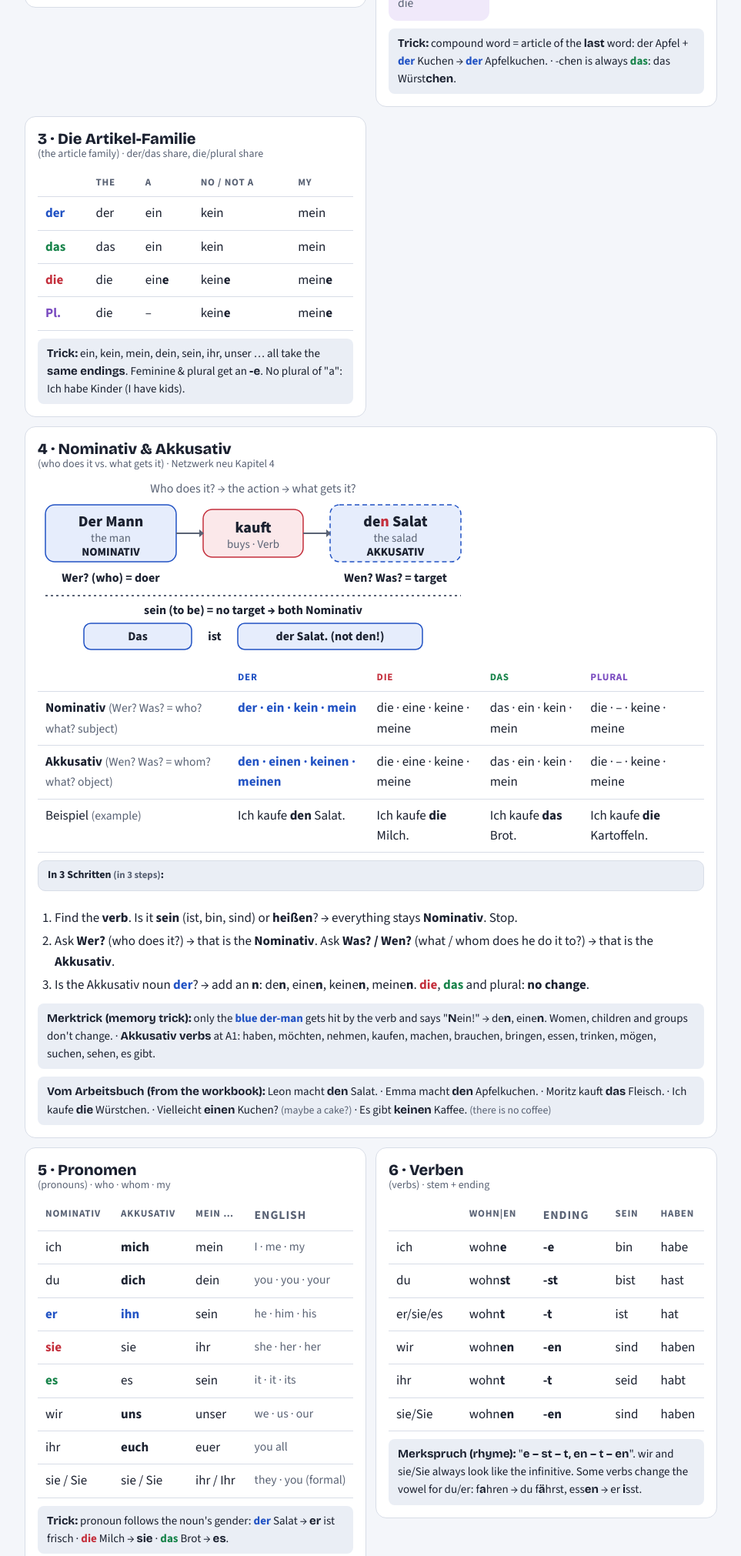
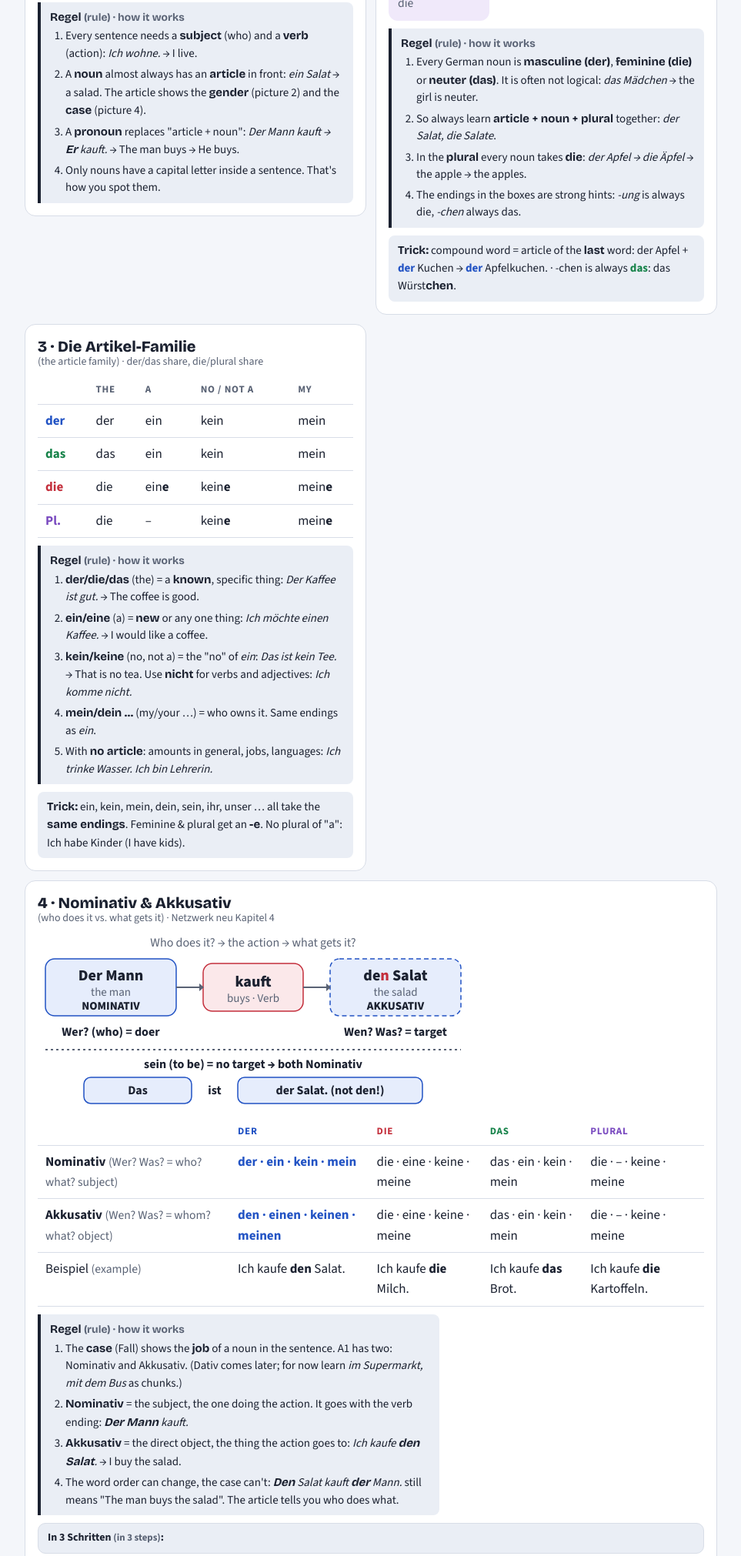
Before and after one commit to lydialim/lerne-deutsch, a plain HTML site: page a1/spickzettel.html in a window 1280 px wide. Shown: the part 963-2985 px from the top of the page at 77% size, without its empty margins (158-1121 px from the left). Drawn offline with Linux system fonts and the light colour scheme.

Commit message:
Spickzettel: explain the rule behind each A1 basics panel
Co-Authored-By: Claude Opus 5.5 <noreply@anthropic.com>
Claude-Session: https://claude.ai/code/session_01PFoVNu3BcwaRD8jKFvtVBK

```diff
--- a/a1/spickzettel.html
+++ b/a1/spickzettel.html
@@ -32,6 +32,12 @@
     <li><b>Pronomen</b> (pronoun) = replaces a noun: ich, du, er, sie, es …</li>
     <li><b>Adjektiv / Adverb</b> = how, when: gut, heute, gern</li>
   </ul>
+  <div class="rule"><b>Regel <span class="en">(rule) · how it works</span></b><ol>
+<li>Every sentence needs a <b>subject</b> (who) and a <b>verb</b> (action): <i>Ich wohne.</i> → I live.</li>
+<li>A <b>noun</b> almost always has an <b>article</b> in front: <i>ein Salat</i> → a salad. The article shows the <b>gender</b> (picture 2) and the <b>case</b> (picture 4).</li>
+<li>A <b>pronoun</b> replaces "article + noun": <i>Der Mann kauft → <b>Er</b> kauft.</i> → The man buys → He buys.</li>
+<li>Only nouns have a capital letter inside a sentence. That's how you spot them.</li>
+</ol></div>
 </div>
 
 <div class="dia"><div class="cap">2 · der · die · das <small>(every noun has a gender: learn it WITH the noun)</small></div>
@@ -41,6 +47,12 @@
     <div class="gcard n"><span class="big das">das</span><b>Kind</b><span class="en">-chen, -lein, -um, loan words (das Handy)</span></div>
     <div class="gcard p"><span class="big plc">die</span><b>Kinder</b><span class="en">EVERY plural = die</span></div>
   </div>
+  <div class="rule"><b>Regel <span class="en">(rule) · how it works</span></b><ol>
+<li>Every German noun is <b>masculine (der)</b>, <b>feminine (die)</b> or <b>neuter (das)</b>. It is often not logical: <i>das Mädchen</i> → the girl is neuter.</li>
+<li>So always learn <b>article + noun + plural</b> together: <i>der Salat, die Salate</i>.</li>
+<li>In the <b>plural</b> every noun takes <b>die</b>: <i>der Apfel → die Äpfel</i> → the apple → the apples.</li>
+<li>The endings in the boxes are strong hints: <i>-ung</i> is always die, <i>-chen</i> always das.</li>
+</ol></div>
   <p class="trick"><b>Trick:</b> compound word = article of the <b>last</b> word: der Apfel + <span class="der">der</span> Kuchen → <span class="der">der</span> Apfelkuchen. · -chen is always <span class="das">das</span>: das Würst<b>chen</b>.</p>
 </div>
 
@@ -54,6 +66,13 @@
       <tr><td class="plc">Pl.</td><td>die</td><td>–</td><td>kein<b>e</b></td><td>mein<b>e</b></td></tr>
     </tbody>
   </table></div>
+  <div class="rule"><b>Regel <span class="en">(rule) · how it works</span></b><ol>
+<li><b>der/die/das</b> (the) = a <b>known</b>, specific thing: <i>Der Kaffee ist gut.</i> → The coffee is good.</li>
+<li><b>ein/eine</b> (a) = <b>new</b> or any one thing: <i>Ich möchte einen Kaffee.</i> → I would like a coffee.</li>
+<li><b>kein/keine</b> (no, not a) = the "no" of <i>ein</i>: <i>Das ist kein Tee.</i> → That is no tea. Use <b>nicht</b> for verbs and adjectives: <i>Ich komme nicht.</i></li>
+<li><b>mein/dein …</b> (my/your …) = who owns it. Same endings as <i>ein</i>.</li>
+<li>With <b>no article</b>: amounts in general, jobs, languages: <i>Ich trinke Wasser. Ich bin Lehrerin.</i></li>
+</ol></div>
   <p class="trick"><b>Trick:</b> ein, kein, mein, dein, sein, ihr, unser … all take the <b>same endings</b>. Feminine &amp; plural get an <b>-e</b>. No plural of "a": Ich habe Kinder (I have kids).</p>
 </div>
 
@@ -93,6 +112,12 @@
     </tbody>
   </table></div>
 
+  <div class="rule"><b>Regel <span class="en">(rule) · how it works</span></b><ol>
+<li>The <b>case</b> (Fall) shows the <b>job</b> of a noun in the sentence. A1 has two: Nominativ and Akkusativ. (Dativ comes later; for now learn <i>im Supermarkt, mit dem Bus</i> as chunks.)</li>
+<li><b>Nominativ</b> = the subject, the one doing the action. It goes with the verb ending: <i><b>Der Mann</b> kauft.</i></li>
+<li><b>Akkusativ</b> = the direct object, the thing the action goes to: <i>Ich kaufe <b>den Salat</b>.</i> → I buy the salad.</li>
+<li>The word order can change, the case can't: <i><b>Den</b> Salat kauft <b>der</b> Mann.</i> still means "The man buys the salad". The article tells you who does what.</li>
+</ol></div>
   <div class="legend"><b>In 3 Schritten <span class="en">(in 3 steps)</span>:</b></div>
   <ol class="steps">
     <li>Find the <b>verb</b>. Is it <b>sein</b> (ist, bin, sind) or <b>heißen</b>? → everything stays <b>Nominativ</b>. Stop.</li>
@@ -118,6 +143,12 @@
       <tr><td>sie / Sie</td><td>sie / Sie</td><td>ihr / Ihr</td><td class="en">they · you (formal)</td></tr>
     </tbody>
   </table></div>
+  <div class="rule"><b>Regel <span class="en">(rule) · how it works</span></b><ol>
+<li>Column 1 (<b>Nominativ</b>) = subject: <i><b>Ich</b> rufe dich an.</i> → I call you.</li>
+<li>Column 2 (<b>Akkusativ</b>) = object after an Akkusativ verb: <i>Ich liebe <b>dich</b>. Ich sehe <b>ihn</b>.</i> → I love you. I see him.</li>
+<li>Column 3 (<b>possessive</b>) = whose. It takes the <i>ein</i> endings: <i>mein Bruder, mein<b>e</b> Schwester, mein<b>en</b> Bruder</i> (Akk).</li>
+<li><b>sie</b> has three meanings: <i>sie kommt</i> = she · <i>sie kommen</i> = they · <i><b>S</b>ie kommen</i> = you (formal). Look at the verb ending and capital S.</li>
+</ol></div>
   <p class="trick"><b>Trick:</b> pronoun follows the noun's gender: <span class="der">der</span> Salat → <b>er</b> ist frisch · <span class="die">die</span> Milch → <b>sie</b> · <span class="das">das</span> Brot → <b>es</b>.</p>
 </div>
 
@@ -133,6 +164,13 @@
       <tr><td>sie/Sie</td><td>wohn<b>en</b></td><td><b>-en</b></td><td>sind</td><td>haben</td></tr>
     </tbody>
   </table></div>
+  <div class="rule"><b>Regel <span class="en">(rule) · how it works</span></b><ol>
+<li>The <b>infinitive</b> (dictionary form) ends in <b>-en</b>: <i>wohnen</i> → to live.</li>
+<li>Cut off <b>-en</b> → the <b>stem</b> <i>wohn-</i>. Add the ending for the person: <i>ich wohn<b>e</b>, du wohn<b>st</b></i>.</li>
+<li>Stem ends in <b>-t/-d</b> → add an extra <b>e</b>: <i>du arbeit<b>e</b>st, er arbeit<b>e</b>t</i>.</li>
+<li>Stem ends in <b>-s/-ß/-z</b> → du only gets <b>-t</b>: <i>du heißt, du tanzt</i>.</li>
+<li><b>sein</b> and <b>haben</b> are irregular: learn them by heart. Modal verbs (<i>können, möchten, müssen</i>) have no ending for ich/er: <i>ich kann, er kann</i>.</li>
+</ol></div>
   <p class="trick"><b>Merkspruch (rhyme):</b> "<b>e – st – t, en – t – en</b>". wir and sie/Sie always look like the infinitive. Some verbs change the vowel for du/er: f<b>a</b>hren → du f<b>ä</b>hrst, ess<b>en</b> → er <b>i</b>sst.</p>
 </div>
 
@@ -142,6 +180,14 @@
   <div class="trainrow"><span class="lbl">W-Frage · W-question: verb in place 2</span><div class="train"><span class="car">Was<small>what</small></span><span class="car v">kaufst<small>buy</small></span><span class="car">du?<small>you</small></span></div></div>
   <div class="trainrow"><span class="lbl">Ja/Nein-Frage · yes/no question: verb in place 1</span><div class="train"><span class="car v">Kommt<small>come</small></span><span class="car">ihr?<small>you all</small></span></div></div>
   <div class="trainrow"><span class="lbl">Klammer · bracket: 2nd part goes to the END</span><div class="train"><span class="car">Ich<small>I</small></span><span class="car v">möchte<small>would like</small></span><span class="car">Brot<small>bread</small></span><span class="car v">kaufen.<small>(to) buy</small></span></div><div class="train"><span class="car">Ich<small>I</small></span><span class="car v">kaufe<small>buy</small></span><span class="car">heute<small>today</small></span><span class="car v">ein.<small>(in) = shop</small></span></div></div>
+  <div class="rule"><b>Regel <span class="en">(rule) · how it works</span></b><ol>
+<li><b>Statement:</b> the conjugated verb is in <b>position 2</b>. Position 1 can be the subject, a time, a place, an object — only one block.</li>
+<li>If position 1 is not the subject, the subject moves <b>right after the verb</b>: <i>Heute kaufe ich…</i> (never <i>Heute ich kaufe</i>).</li>
+<li><b>W-question</b> (Was, Wo, Wer, Wann, Wie, Woher): W-word 1, verb 2. <b>Yes/no question</b> and <b>Sie-instruction</b>: verb 1.</li>
+<li><b>Sentence bracket:</b> modal verb + infinitive, or a separable verb (<i>ein|kaufen, an|rufen, auf|stehen</i>): part 1 in position 2, part 2 at the <b>end</b>.</li>
+<li><b>und, aber, oder, denn</b> are "position 0": after them comes a normal sentence. <i>…, denn ich <b>wohne</b> hier.</i></li>
+<li>In the middle: <b>when → how → where</b> (time, manner, place): <i>Ich fahre morgen mit dem Bus nach Berlin.</i></li>
+</ol></div>
   <p class="trick"><b>Trick:</b> look for the <span class="die">red verb car</span> first. Statement &amp; W-question → slot 2. Yes/no question &amp; instruction (<i>Hören Sie!</i>) → slot 1.</p>
 </div>
 
--- a/assets/css/style.css
+++ b/assets/css/style.css
@@ -134,6 +134,9 @@ input[type=text],input[type=number]{font:inherit;font-size:20px;padding:10px 12p
 .car.wt-p{background:var(--pl-bg);border-color:var(--pl)}
 .car.wt-a{background:var(--der-bg);border-color:var(--der)}
 .car.wt-n{background:var(--das-bg);border-color:var(--das)}
+.rule{border-left:4px solid var(--ink);background:var(--soft);border-radius:0 8px 8px 0;padding:8px 12px;font-size:15px;line-height:1.5}
+.rule > b{display:block;font-family:var(--display);margin-bottom:2px}
+.rule ol{margin:0;padding-left:20px;display:flex;flex-direction:column;gap:4px}
 .detailhead{padding-top:28px;font-size:24px}
 .kasus .tablebox td{vertical-align:top}
 .cheat{columns:3 270px;column-gap:12px;padding-block:20px}
```
